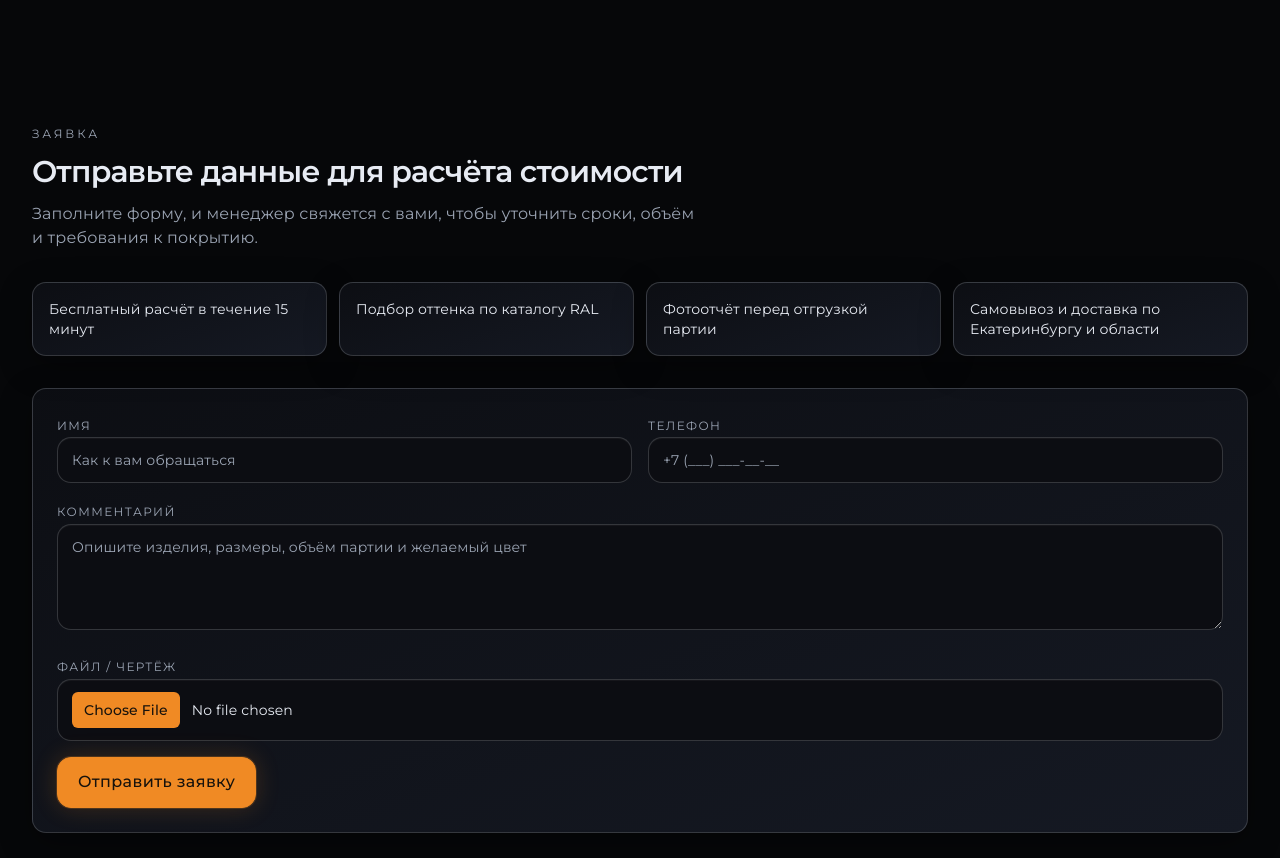
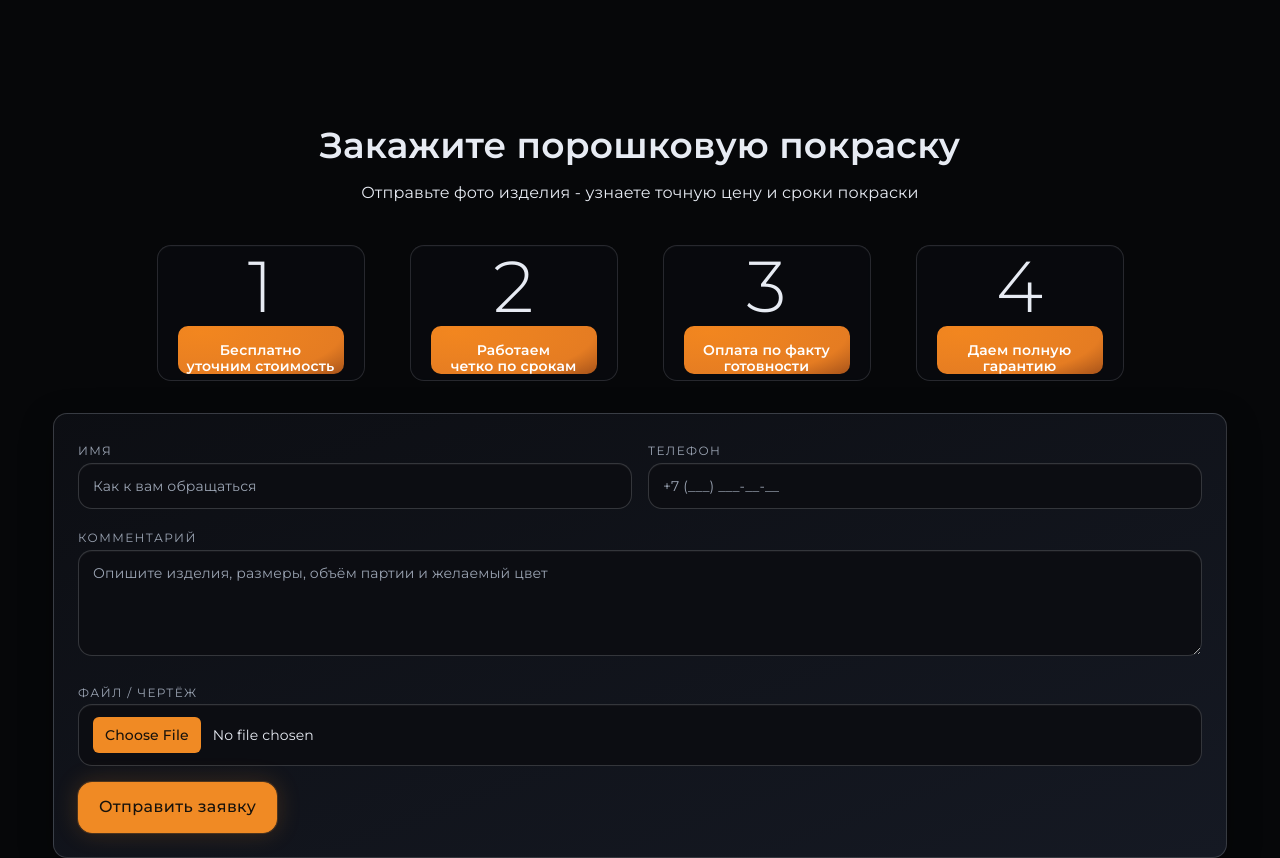
Before and after one commit to EnergyDead/profpowder, an Astro site: page / in a window 1280 px wide. Shown: the part 4130-4988 px from the top of the page. Built offline with nearby package versions, Linux system fonts and the light colour scheme; Astro itself is replaced by a stand-in of ours.

Commit message:
Style lead form intro section to match design

```diff
--- a/src/components/sections/LeadForm.astro
+++ b/src/components/sections/LeadForm.astro
@@ -1,25 +1,41 @@
 ---
 import Container from '@/components/ui/Container.astro';
-import SectionTitle from '@/components/ui/SectionTitle.astro';
 import InputField from '@/components/ui/InputField.astro';
 import TextAreaField from '@/components/ui/TextAreaField.astro';
 import PrimaryButton from '@/components/ui/PrimaryButton.astro';
 import { formLabels } from '@/data/site';
+
+const leadBenefits = [
+  'Бесплатно\nуточним стоимость',
+  'Работаем\nчетко по срокам',
+  'Оплата по факту\nготовности',
+  'Даем полную\nгарантию'
+];
 ---
 
 <section id="lead-form" class="py-12 sm:py-16">
-  <Container class="space-y-8">
-    <SectionTitle
-      eyebrow={formLabels.section.eyebrow}
-      title={formLabels.section.title}
-      subtitle={formLabels.section.subtitle}
-    />
+  <Container class="max-w-[1238px] space-y-8 px-6">
+    <div class="mx-auto w-full max-w-[1238px]">
+      <h2 class="text-center text-[36px] leading-[1.1] font-semibold text-[#E7EBF3]">Закажите порошковую покраску</h2>
+      <p class="mx-auto mt-4 max-w-[720px] text-center text-[16px] leading-6 font-normal text-[#E7EBF3]">
+        Отправьте фото изделия - узнаете точную цену и сроки покраски
+      </p>
 
-    <ul class="grid gap-3 text-sm text-[var(--color-text)] sm:grid-cols-2 lg:grid-cols-4">
-      {formLabels.benefits.map((benefit) => (
-        <li class="ui-surface p-4">{benefit}</li>
-      ))}
-    </ul>
+      <ul class="mx-auto mt-10 grid w-full max-w-[980px] grid-cols-1 place-items-center gap-6 sm:grid-cols-2 xl:grid-cols-4 xl:gap-8">
+        {leadBenefits.map((benefit, index) => (
+          <li class="flex h-[136px] w-[208px] flex-col items-center rounded-[14px] border border-[rgba(231,235,243,0.14)] bg-[rgba(10,12,16,0.66)] px-4 pt-3 text-center shadow-[inset_0_1px_0_rgba(255,255,255,0.02)] backdrop-blur-[2px]">
+            <span class="text-[72px] leading-[56px] font-light text-[#E7EBF3]">{index + 1}</span>
+
+            <span
+              class="mt-3 flex h-12 w-[166px] items-center justify-center rounded-[10px] px-2 text-center text-[14px] leading-4 font-semibold text-white whitespace-pre-line"
+              style="background:radial-gradient(129.81% 147.43% at 14.02% 12.5%,#F2861F 0%,#EB8121 36%,#E57C22 65%,#893F16 100%);"
+            >
+              {benefit}
+            </span>
+          </li>
+        ))}
+      </ul>
+    </div>
 
     <form class="ui-surface grid gap-4 p-5 sm:p-6 md:grid-cols-2" action="#" method="post">
       <InputField id="lead-name" label={formLabels.fields.name.label} placeholder={formLabels.fields.name.placeholder} />
```
